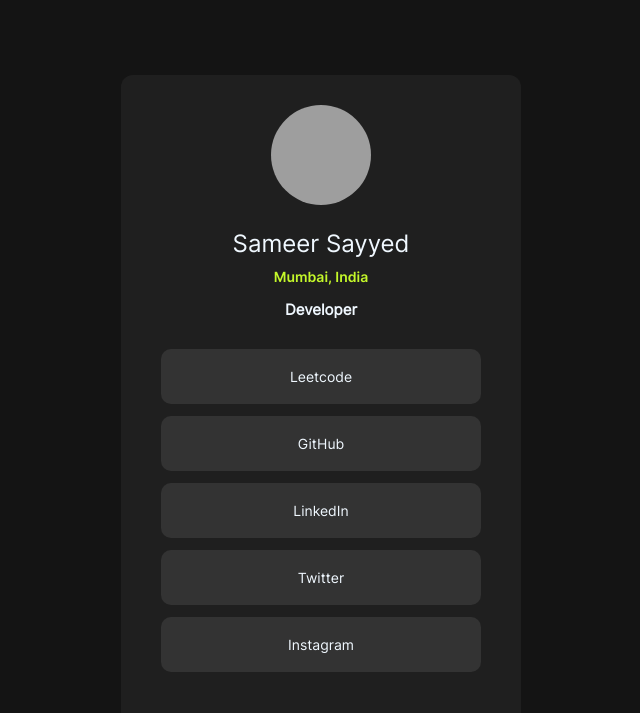
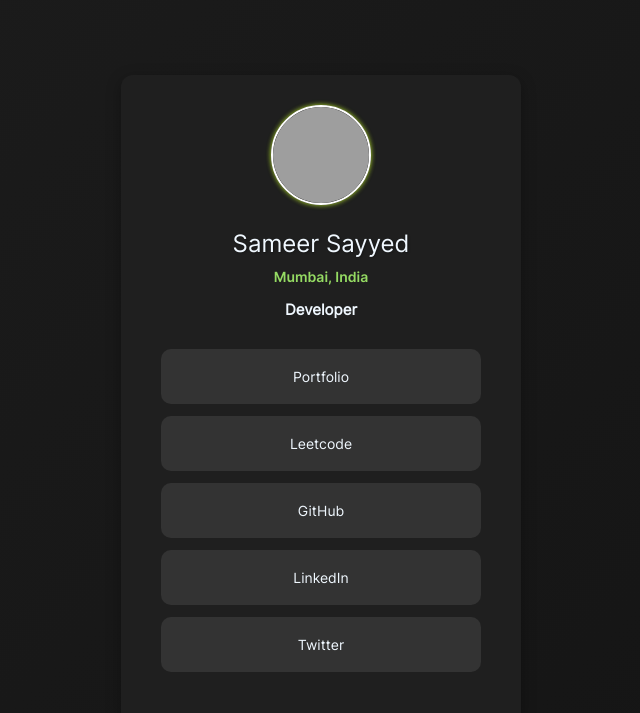
Before and after one commit to Sameer07x19/social-profile, a plain HTML site: page index.html in a window 1280 px wide. Shown: the whole page, without its empty margins (319-959 px from the left). Drawn offline with Linux system fonts and the light colour scheme; grey boxes are pictures that could not be loaded.

Commit message:
add files

```diff
--- a/index.html
+++ b/index.html
@@ -35,7 +35,8 @@
         font-family: "Regular", sans-serif;
       }
 
-      html, body {
+      html,
+      body {
         height: 100%;
         width: 100%;
       }
@@ -43,19 +44,19 @@
       #main {
         height: 100%;
         width: 100%;
-        background-color: #141414;
+        background: linear-gradient(135deg, #1c1c1c, #141414);
         color: aliceblue;
         display: flex;
         align-items: center;
         justify-content: center;
       }
-
       #container {
         height: 650px;
         width: 400px;
         background-color: #1f1f1f;
         padding-top: 30px;
         border-radius: 12px;
+        box-shadow: 0 4px 15px rgba(0, 0, 0, 0.3);
       }
 
       img {
@@ -63,6 +64,9 @@
         width: 100px;
         border-radius: 50%;
         margin-left: 150px;
+        border: 2px solid #ffffff;
+        box-shadow: 0 0 5px rgba(196, 248, 42, 0.6),
+          0 0 5px rgba(196, 248, 42, 0.4);
       }
 
       h3 {
@@ -70,13 +74,14 @@
         font-weight: 500;
         text-align: center;
         padding: 20px 0 10px 0;
+        text-shadow: 1px 1px 2px rgba(0, 0, 0, 0.3);
       }
 
       h4 {
         font-size: 14px;
         font-family: "SemiBold", sans-serif;
         text-align: center;
-        color: #c4f82a;
+        color: #95db63;
         font-weight: 600;
       }
 
@@ -103,7 +108,13 @@
         border-radius: 10px;
         font-size: 14px;
         font-family: "Bold", sans-serif;
-        transition: background-color 0.3s ease-in-out, color 0.3s ease-in-out;
+        background-color: #333333;
+        transition: all 0.4s cubic-bezier(0.25, 0.8, 0.25, 1);
+      }
+
+      #links ul li:hover {
+        transform: scale(1.02);
+        box-shadow: 0px 4px 10px rgba(196, 248, 42, 0.3);
       }
 
       #links ul li a {
@@ -112,34 +123,54 @@
         justify-content: center;
         height: 100%;
         width: 100%;
-        background-color: #333333;
         color: aliceblue;
         text-decoration: none;
         border-radius: 10px;
-        transition: background-color 0.3s ease-in-out, color 0.3s ease-in-out;
+        transition: color 0.4s cubic-bezier(0.25, 0.8, 0.25, 1),
+          background-color 0.4s cubic-bezier(0.25, 0.8, 0.25, 1);
       }
 
       #links ul li a:hover {
+        color: #333;
         background-color: #c4f82a;
-        color: #000;
       }
     </style>
-
   </head>
   <body>
     <div id="main">
       <div id="container">
-        <img src="https://avatars.githubusercontent.com/u/116171984?s=400&u=11ffb631919d53ff6c1ff5cb24ab743212d34349&v=4" alt="" />
+        <img
+          src="https://avatars.githubusercontent.com/u/116171984?s=400&u=11ffb631919d53ff6c1ff5cb24ab743212d34349&v=4"
+          alt=""
+        />
         <h3>Sameer Sayyed</h3>
         <h4>Mumbai, India</h4>
         <p>Developer</p>
         <div id="links">
           <ul>
-            <li><a href="https://leetcode.com/u/sameer07x19/">Leetcode</a></li>
-            <li><a href="https://github.com/sameer07x19">GitHub</a></li>
-            <li><a href="https://www.linkedin.com/in/sameer07x19/">LinkedIn</a></li>
-            <li><a href="https://x.com/sameer07x19">Twitter</a></li>
-            <li><a href="https://www.instagram.com/sameer07x20/">Instagram</a></li>
+            <li>
+              <a target="_blank" href="https://sameerxportfolio.netlify.app/"
+                >Portfolio</a
+              >
+            </li>
+            <li>
+              <a target="_blank" href="https://leetcode.com/u/sameer07x19/"
+                >Leetcode</a
+              >
+            </li>
+            <li>
+              <a target="_blank" href="https://github.com/sameer07x19"
+                >GitHub</a
+              >
+            </li>
+            <li>
+              <a target="_blank" href="https://www.linkedin.com/in/sameer07x19/"
+                >LinkedIn</a
+              >
+            </li>
+            <li>
+              <a target="_blank" href="https://x.com/sameer07x19">Twitter</a>
+            </li>
           </ul>
         </div>
       </div>
```
